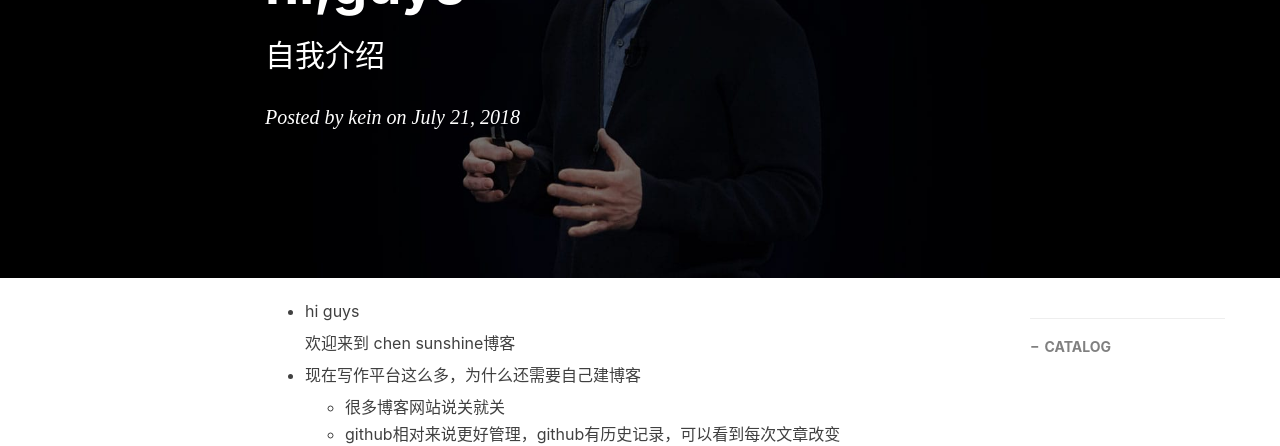
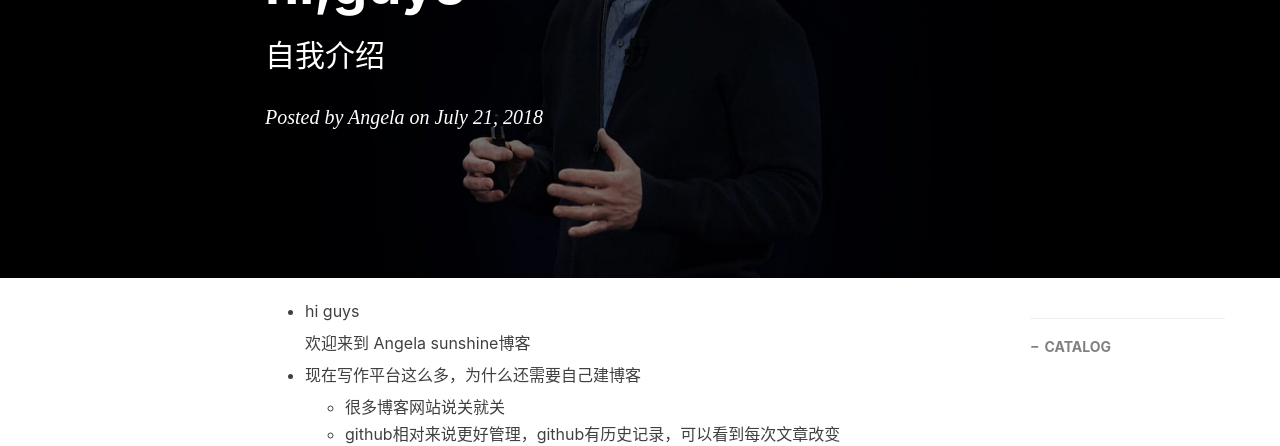
Before and after one commit to wangsunshine666/wangsunshine666.github.io, a Jekyll site: the page built from _posts/2020-07-21-Hi-Guys-Welcome.md, in a window 1280 px wide. Shown: the part 245-691 px from the top of the page. Built offline with Jekyll 4.4.1, drawn with Linux system fonts in a browser that asks for light colours; nearby versions of some CDN libraries; comment, search, counter and statistics services are not loaded; some of the changed lines change nothing that is shown.

Commit message:
修改配置

```diff
--- a/_config.yml
+++ b/_config.yml
@@ -1,13 +1,13 @@
 # Site settings
 title: sunshine Blog
-SEOTitle: sunshine的博客 | sunshine Blog
+SEOTitle: 友群的博客 | sunshine Blog
 header-img: img/post-bg-desk.jpg
 email: wangyouqun2020@gmail.com
 description: "Every failure is leading towards success."
-keyword: "sunshine, sunshine Blog, sunshine的博客, chenshenglong, 陈生龙, hadoop, spark, flink"
-url: "http://feature2018.github.io"          # your host, for absolute URL
+keyword: "sunshine, sunshine Blog, sunshine的博客, wangyouqun, 王友群, 数据分析师"
+url: "http://wangsunshine666.github.io"          # your host, for absolute URL
 baseurl: ""      # for example, '/blog' if your blog hosted on 'host/blog'
-github_repo: "https://github.com/feature2018/feature2018.github.io.git" # you code repository
+github_repo: "https://github.com/wangsunshine666/wangsunshine666.github.io.git" # you code repository
 
 # Sidebar settings
 sidebar: true                           # whether or not using Sidebar.
@@ -78,7 +78,7 @@
 
 # Google Analytics
 ga_track_id: 'UA-51365620-2'            # Format: UA-xxxxxx-xx
-ga_domain: chensunshine.cn              # 默认的是 auto, 这里我是自定义了的域名，你如果没有自己的域名，需要改成auto
+ga_domain: wangsunshine.cn              # 默认的是 auto, 这里我是自定义了的域名，你如果没有自己的域名，需要改成auto
 
 
 
--- a/_posts/2020-07-21-Hi-Guys-Welcome.md
+++ b/_posts/2020-07-21-Hi-Guys-Welcome.md
@@ -3,7 +3,7 @@
 title:      hi,guys
 subtitle:   自我介绍
 date:       2018-07-21
-author:     kein
+author:     Angela
 header-img: img/post-bg-cook.jpg
 catalog: true
 tags:
@@ -13,7 +13,7 @@
 
 - hi guys
 
-    欢迎来到 chen sunshine博客
+    欢迎来到 Angela sunshine博客
 
 - 现在写作平台这么多，为什么还需要自己建博客
     - 很多博客网站说关就关
```
